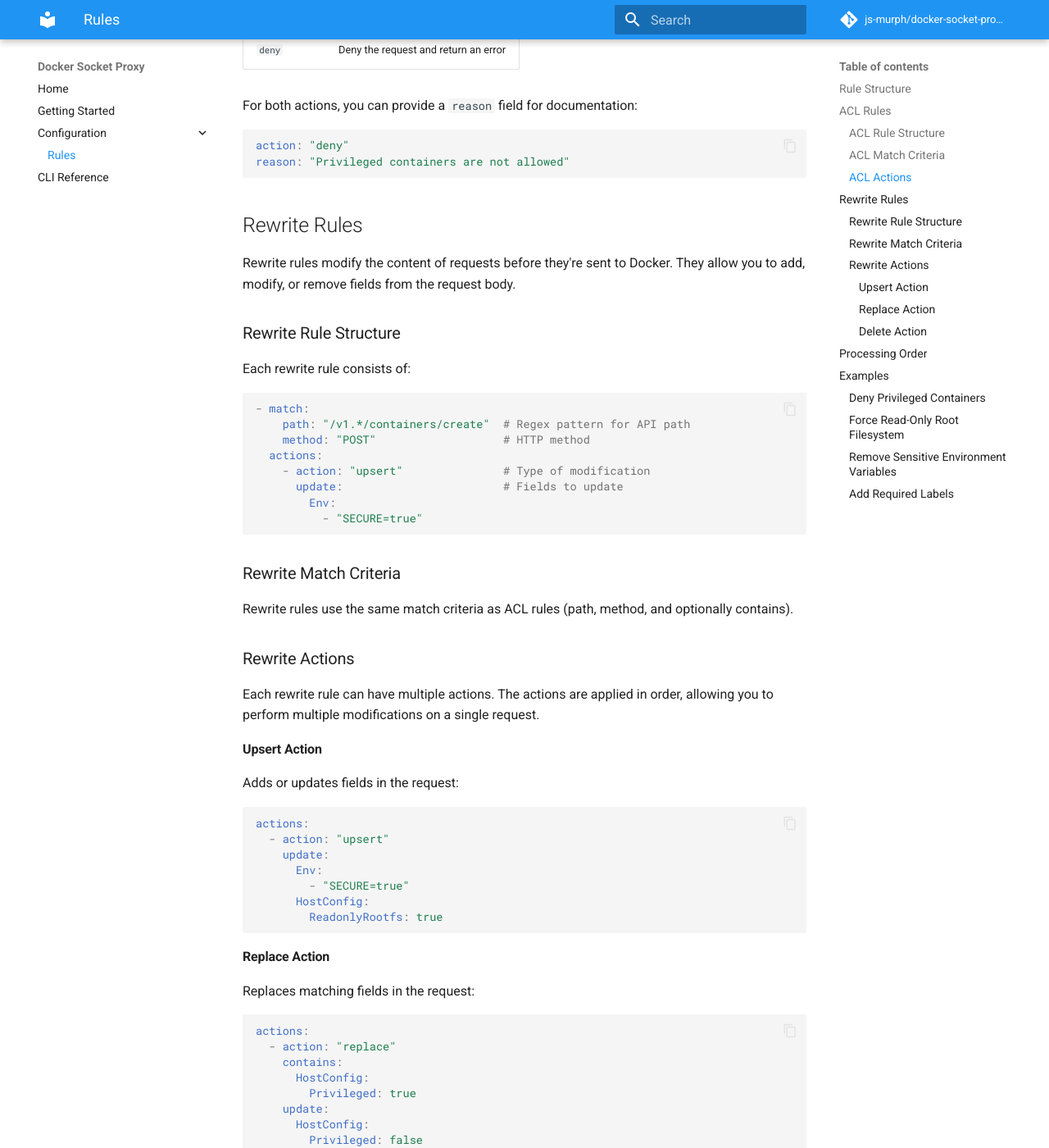
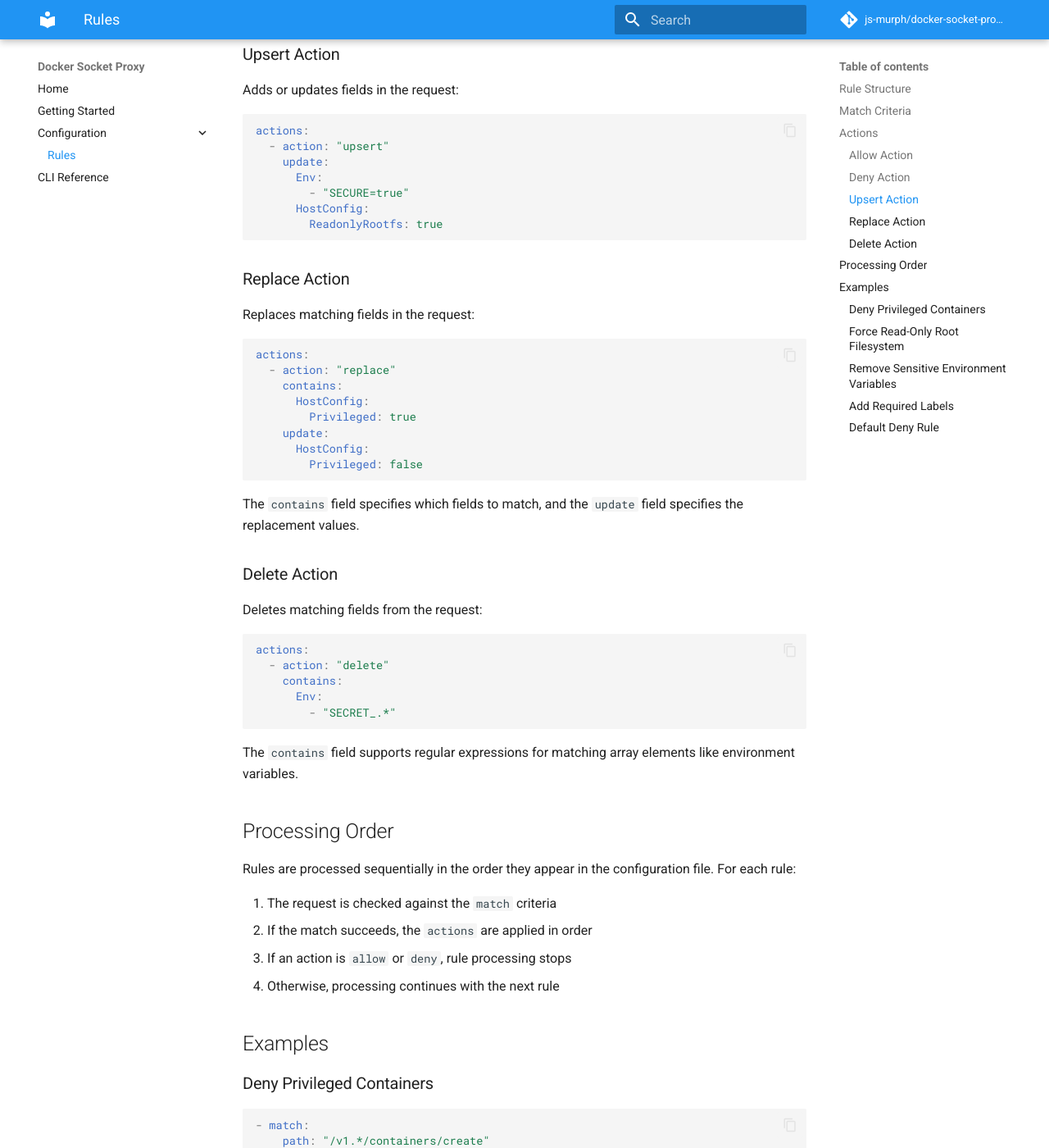
Before and after one commit to js-murph/docker-socket-proxy, an MkDocs documentation site: the page built from docs/docs/configuration/rules.md, in a window 1280 px wide and 1400 px high, scrolled down 2122 px. Shown: the whole window at 82% size. Built offline with MkDocs 1.6.1 and Material for MkDocs 9.7.7, drawn with Linux system fonts in a browser that asks for light colours; comment, search, counter and statistics services are not loaded; some of the changed text lies outside the part shown.

Commit message:
docs: Update the docs for the latest changes

````diff
--- a/docs/docs/configuration/index.md
+++ b/docs/docs/configuration/index.md
@@ -11,22 +11,12 @@
   propagate_socket: "/var/run/docker.sock"
 
 rules:
-  acls:
-    - match:
-        path: "/v1.*/containers/json"
-        method: "GET"
-      action: "allow"
-      reason: "Allow listing containers"
-
-  rewrites:
-    - match:
-        path: "/v1.*/containers/create"
-        method: "POST"
-      actions:
-        - action: "upsert"
-          update:
-            Env:
-              - "SECURE=true"
+  - match:
+      path: "/v1.*/volumes"
+      method: "GET"
+    actions:
+      - action: "deny"
+        reason: "Listing volumes is restricted"
 ```
 
 ## Config Section
@@ -35,56 +25,13 @@
 
 | Option | Description | Required | Default |
 |--------|-------------|----------|---------|
-| `propagate_socket` | Path to the Docker socket to proxy | Yes | - |
+| `propagate_socket` | Path to the Docker socket to proxy | No | - |
 
 ## Rules Section
 
-The `rules` section is divided into two subsections:
+The `rules` section is contains a list of rules that impose modifications or restrictions on the requests to the Docker socket. Each rule is processed sequentially and has a `match` section and an `actions` section.
 
-1. `acls`: Access control rules that determine whether requests are allowed or denied
-2. `rewrites`: Rules for modifying request content before it's sent to Docker
-
-### ACLs
-
-The `acls` section contains a list of rules that control access to Docker API endpoints. Each rule consists of:
-
-1. A `match` section that determines when the rule applies
-2. An `action` field that specifies whether to allow or deny the request
-3. An optional `reason` field for documentation
-
-ACL rules are processed in order, and the first matching rule determines whether the request is allowed or denied.
-
-Example ACL rule:
-
-```yaml
-acls:
-  - match:
-      path: "/v1.*/containers/json"
-      method: "GET"
-    action: "allow"
-    reason: "Allow listing containers"
-```
-
-### Rewrites
-
-The `rewrites` section contains rules for modifying request content before it's sent to Docker. Each rewrite rule consists of:
-
-1. A `match` section that determines when the rule applies
-2. An `actions` section that defines how to modify the request
-
-Example rewrite rule:
-
-```yaml
-rewrites:
-  - match:
-      path: "/v1.*/containers/create"
-      method: "POST"
-    actions:
-      - action: "upsert"
-        update:
-          Env:
-            - "SECURE=true"
-```
+The match section is used to determine if the rule should be applied to the request. The actions section is used to modify the request or respond to the request. Each action in a rule is processed sequentially and the order of the actions is important.
 
 ### Match Criteria
 
@@ -109,31 +56,26 @@
       - "DEBUG=true"
 ```
 
-### ACL Actions
+All match fields will attempt to match the entire string first and then attempt regex matching. The matching is done against the payload of the docker API request, so for available fields for matching see the [Docker API documentation](https://docs.docker.com/engine/api/).
 
-ACL rules support two actions:
+### Actions
+
+Below is a list of the currently supported actions:
 
 | Action | Description |
 |--------|-------------|
-| `allow` | Allow the request to proceed |
-| `deny` | Deny the request and return an error |
+| `allow` | Stop processing the rule list and immediately allow the request to proceed |
+| `deny` | Stop processing the rule list and immediately deny the request and return an error |
+| `upsert` | Add or replace fields in the request |
+| `replace` | Replace matching fields in the request |
+| `delete` | Delete matching fields from the request |
 
-For both actions, you can provide a `reason` field for documentation:
+For the `allow` and `deny` actions, you can provide a `reason` field for documentation:
 
 ```yaml
 action: "deny"
 reason: "Privileged containers are not allowed"
 ```
-
-### Rewrite Actions
-
-Rewrite rules support three types of actions:
-
-| Action | Description |
-|--------|-------------|
-| `upsert` | Add or update fields in the request |
-| `replace` | Replace matching fields in the request |
-| `delete` | Delete matching fields from the request |
 
 #### Upsert Action
 
@@ -183,55 +125,56 @@
   propagate_socket: "/var/run/docker.sock"
 
 rules:
-  acls:
-    - match:
-        path: "/v1.*/volumes"
-        method: "GET"
-      action: "deny"
-      reason: "Listing volumes is restricted"
+  - match:
+      path: "/v1.*/volumes"
+      method: "GET"
+    actions:
+      - action: "deny"
+        reason: "Listing volumes is restricted"
 
-    - match:
-        path: "/v1.*/containers/create"
-        method: "POST"
+  - match:
+      path: "/v1.*/containers/create"
+      method: "POST"
+      contains:
+        Env:
+          - "BLOCK=true"
+    actions:
+      - action: "deny"
+        reason: "Blocked creation of containers with restricted env variables"
+
+  - match:
+      path: "/v1.*/containers/create"
+      method: "POST"
+    actions:
+      - action: "upsert"
+        update:
+          Env:
+            - "FUN=yes"
+      - action: "replace"
         contains:
           Env:
-            - "BLOCK=true"
-      action: "deny"
-      reason: "Blocked creation of containers with restricted env variables"
+            - "DEBUG=true"
+        update:
+          Env:
+            - "DEBUG=false"
+      - action: "replace"
+        contains:
+          HostConfig:
+            Privileged: true
+        update:
+          HostConfig:
+            Privileged: false
+      - action: "delete"
+        contains:
+          Env:
+            - "PANTS=.*"
 
-    - match:
-        path: "/.*"
-        method: ".*"
-      action: "allow"
-      reason: "Allow all other requests, the default is to block everything"
-
-  rewrites:
-    - match:
-        path: "/v1.*/containers/create"
-        method: "POST"
-      actions:
-        - action: "upsert"
-          update:
-            Env:
-              - "FUN=yes"
-        - action: "replace"
-          contains:
-            Env:
-              - "DEBUG=true"
-          update:
-            Env:
-              - "DEBUG=false"
-        - action: "replace"
-          contains:
-            HostConfig:
-              Privileged: true
-          update:
-            HostConfig:
-              Privileged: false
-        - action: "delete"
-          contains:
-            Env:
-              - "PANTS=.*"
+  - match:
+      path: "/.*"
+      method: ".*"
+    actions:
+      - action: "deny"
+        reason: "Deny all other requests, the default is to allow everything"
 ```
 
 For more detailed information about rules, see the [Rules](rules.md) page.
--- a/docs/docs/configuration/rules.md
+++ b/docs/docs/configuration/rules.md
@@ -1,26 +1,10 @@
 # Rules Configuration
 
-Rules define how Docker Socket Proxy handles incoming requests. The rules section is divided into two main parts: ACLs (Access Control Lists) and rewrites.
+Rules define how Docker Socket Proxy handles incoming requests. Each rule consists of a match section and an actions section.
 
 ## Rule Structure
 
-The rules section in your configuration file looks like this:
-
-```yaml
-rules:
-  acls:
-    # ACL rules for allowing or denying requests
-  rewrites:
-    # Rewrite rules for modifying requests
-```
-
-## ACL Rules
-
-ACL rules determine whether requests are allowed or denied. They are processed in order, and the first matching rule determines the outcome.
-
-### ACL Rule Structure
-
-Each ACL rule consists of:
+Each rule in your configuration file looks like this:
 
 ```yaml
 - match:
@@ -29,11 +13,12 @@
     contains:                      # Optional content matching
       Env:
         - "DEBUG=true"
-  action: "allow"                  # "allow" or "deny"
-  reason: "Allow listing containers" # Optional documentation
+  actions:
+    - action: "allow"              # Action to take
+      reason: "Allow listing containers" # Optional documentation
 ```
 
-### ACL Match Criteria
+## Match Criteria
 
 The `match` section determines when a rule applies:
 
@@ -72,50 +57,31 @@
       Privileged: true
 ```
 
-### ACL Actions
+## Actions
 
-ACL rules support two actions:
+Each rule can have multiple actions. The actions are processed in order, allowing you to perform multiple operations on a single request.
 
-| Action | Description |
-|--------|-------------|
-| `allow` | Allow the request to proceed |
-| `deny` | Deny the request and return an error |
+### Allow Action
 
-For both actions, you can provide a `reason` field for documentation:
+Allows the request to proceed:
 
 ```yaml
-action: "deny"
-reason: "Privileged containers are not allowed"
+actions:
+  - action: "allow"
+    reason: "Allow listing containers"
 ```
 
-## Rewrite Rules
+### Deny Action
 
-Rewrite rules modify the content of requests before they're sent to Docker. They allow you to add, modify, or remove fields from the request body.
-
-### Rewrite Rule Structure
-
-Each rewrite rule consists of:
+Denies the request and returns an error:
 
 ```yaml
-- match:
-    path: "/v1.*/containers/create"  # Regex pattern for API path
-    method: "POST"                   # HTTP method
-  actions:
-    - action: "upsert"               # Type of modification
-      update:                        # Fields to update
-        Env:
-          - "SECURE=true"
+actions:
+  - action: "deny"
+    reason: "Privileged containers are not allowed"
 ```
 
-### Rewrite Match Criteria
-
-Rewrite rules use the same match criteria as ACL rules (path, method, and optionally contains).
-
-### Rewrite Actions
-
-Each rewrite rule can have multiple actions. The actions are applied in order, allowing you to perform multiple modifications on a single request.
-
-#### Upsert Action
+### Upsert Action
 
 Adds or updates fields in the request:
 
@@ -129,7 +95,7 @@
         ReadonlyRootfs: true
 ```
 
-#### Replace Action
+### Replace Action
 
 Replaces matching fields in the request:
 
@@ -146,7 +112,7 @@
 
 The `contains` field specifies which fields to match, and the `update` field specifies the replacement values.
 
-#### Delete Action
+### Delete Action
 
 Deletes matching fields from the request:
 
@@ -162,67 +128,76 @@
 
 ## Processing Order
 
-1. ACL rules are processed first, in order
-2. If the request is allowed by ACL rules, rewrite rules are processed
-3. Rewrite rules are processed in order, and all matching rules are applied
-4. The modified request is sent to Docker
+Rules are processed sequentially in the order they appear in the configuration file. For each rule:
+
+1. The request is checked against the `match` criteria
+2. If the match succeeds, the `actions` are applied in order
+3. If an action is `allow` or `deny`, rule processing stops
+4. Otherwise, processing continues with the next rule
 
 ## Examples
 
 ### Deny Privileged Containers
 
 ```yaml
-acls:
-  - match:
-      path: "/v1.*/containers/create"
-      method: "POST"
-      contains:
-        HostConfig:
-          Privileged: true
-    action: "deny"
-    reason: "Privileged containers are not allowed"
+- match:
+    path: "/v1.*/containers/create"
+    method: "POST"
+    contains:
+      HostConfig:
+        Privileged: true
+  actions:
+    - action: "deny"
+      reason: "Privileged containers are not allowed"
 ```
 
 ### Force Read-Only Root Filesystem
 
 ```yaml
-rewrites:
-  - match:
-      path: "/v1.*/containers/create"
-      method: "POST"
-    actions:
-      - action: "upsert"
-        update:
-          HostConfig:
-            ReadonlyRootfs: true
+- match:
+    path: "/v1.*/containers/create"
+    method: "POST"
+  actions:
+    - action: "upsert"
+      update:
+        HostConfig:
+          ReadonlyRootfs: true
 ```
 
 ### Remove Sensitive Environment Variables
 
 ```yaml
-rewrites:
-  - match:
-      path: "/v1.*/containers/create"
-      method: "POST"
-    actions:
-      - action: "delete"
-        contains:
-          Env:
-            - "AWS_SECRET_.*"
-            - "PASSWORD=.*"
+- match:
+    path: "/v1.*/containers/create"
+    method: "POST"
+  actions:
+    - action: "delete"
+      contains:
+        Env:
+          - "AWS_SECRET_.*"
+          - "PASSWORD=.*"
 ```
 
 ### Add Required Labels
 
 ```yaml
-rewrites:
-  - match:
-      path: "/v1.*/containers/create"
-      method: "POST"
-    actions:
-      - action: "upsert"
-        update:
-          Labels:
-            managed-by: "docker-socket-proxy"
-            created-at: "{{.Timestamp}}"
+- match:
+    path: "/v1.*/containers/create"
+    method: "POST"
+  actions:
+    - action: "upsert"
+      update:
+        Labels:
+          socket-proxy: "docker-socket-proxy"
 ```
+
+### Default Deny Rule
+
+```yaml
+- match:
+    path: "/.*"
+    method: ".*"
+  actions:
+    - action: "deny"
+      reason: "Deny all other requests, the default is to allow everything"
+```
--- a/docs/docs/getting-started.md
+++ b/docs/docs/getting-started.md
@@ -43,32 +43,31 @@
   propagate_socket: "/var/run/docker.sock"
 
 rules:
-  acls:
-    - match:
-        path: "/v1.*/volumes"
-        method: "GET"
-      action: "deny"
-      reason: "Listing volumes is restricted"
-  rewrites:
-    - match:
-        path: "/v1.*/containers/create"
-        method: "POST"
-      actions:
-        - action: "upsert"
-          update:
-            Env:
-              - "FUN=yes"
-        - action: "replace"
-          contains:
-            Env:
-              - "DEBUG=true"
-          update:
-            Env:
-              - "DEBUG=false"
-        - action: "delete"
-          contains:
-            Env:
-              - "PANTS=.*"
+  - match:
+      path: "/v1.*/volumes"
+      method: "GET"
+    actions:
+      - action: "deny"
+        reason: "Listing volumes is restricted"
+  - match:
+      path: "/v1.*/containers/create"
+      method: "POST"
+    actions:
+      - action: "upsert"
+        update:
+          Env:
+            - "FUN=yes"
+      - action: "replace"
+        contains:
+          Env:
+            - "DEBUG=true"
+        update:
+          Env:
+            - "DEBUG=false"
+      - action: "delete"
+        contains:
+          Env:
+            - "PANTS=.*"
 ```
 
 2. Create the proxy socket:
````
Also changed, not shown: 2 other files.
